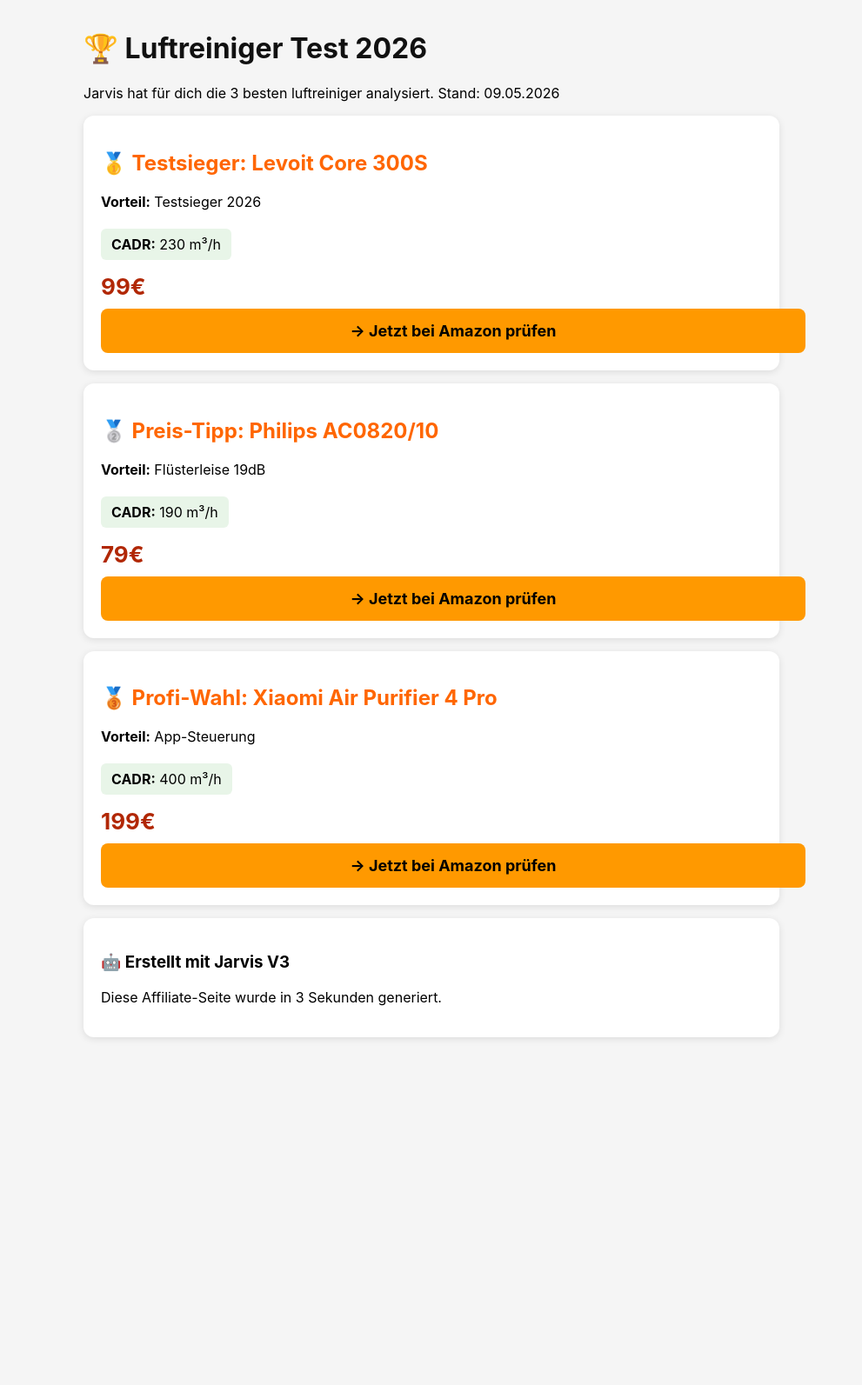
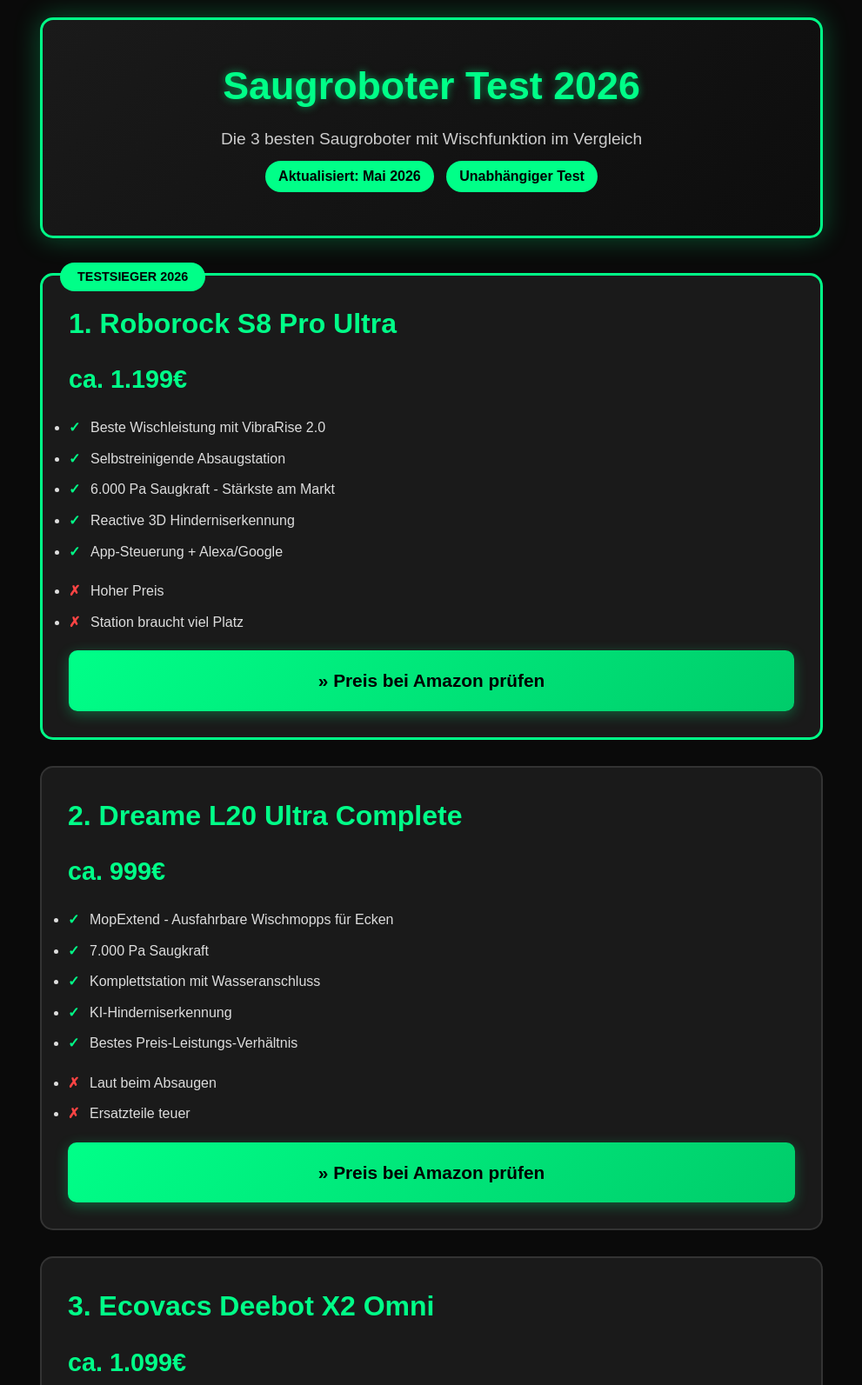
Before and after one commit to 19mejialuis84-cloud/Jarvis-sites, a plain HTML site: page index.html in a window 1280 px wide. Shown: the top 1593 px of the page at 87% size, without its empty margins (144-1135 px from the left). Before the commit the page ends 1223 px from the top, so only its background shows below. Drawn offline with Linux system fonts and the light colour scheme.

Commit message:
Saugroboter V2 live

```diff
--- a/index.html
+++ b/index.html
@@ -1,52 +1,94 @@
-
 <!DOCTYPE html>
 <html lang="de">
 <head>
     <meta charset="UTF-8">
     <meta name="viewport" content="width=device-width, initial-scale=1.0">
-        <title>Luftreiniger Test 2026 - Die 3 Besten</title>
+    <title>Saugroboter Test 2026 - Die 3 Besten mit Wischfunktion</title>
+    <meta name="description" content="Saugroboter mit Wischfunktion im Test. Roborock S8, Dreame L20, Ecovacs X2 im Vergleich. Welcher lohnt sich 2026?">
     <style>
-            body { font-family: -apple-system, Arial; margin:0; padding:15px; background:#f5f5f5; }
-            .container { max-width: 800px; margin: 0 auto; }
-            .card { background:white; border-radius:12px; padding:20px; margin:15px 0; box-shadow:0 2px 8px rgba(0,0,0,0.1); }
-            .btn { background:#FF9900; color:#000; padding:15px 25px; border:none; border-radius:8px; font-size:18px; font-weight:bold; cursor:pointer; width:100%; text-decoration:none; display:block; text-align:center; }
-            .preis { font-size:26px; color:#B12704; font-weight:bold; margin:10px 0; }
-            .cadr { background:#E8F5E8; padding:8px 12px; border-radius:6px; display:inline-block; margin:5px 0; }
-            h1 { color:#111; } h2 { color:#FF6600; }
+        * { margin: 0; padding: 0; box-sizing: border-box; }
+        body { background: #0a0a0a; color: #fff; font-family: 'Arial', sans-serif; line-height: 1.6; padding: 20px; }
+        .container { max-width: 900px; margin: 0 auto; }
+        .header { text-align: center; padding: 40px 20px; border: 3px solid #00ff88; border-radius: 15px; margin-bottom: 40px; background: linear-gradient(135deg, #1a1a1a 0%, #0d0d0d 100%); box-shadow: 0 0 30px rgba(0, 255, 136, 0.3); }
+        .header h1 { color: #00ff88; font-size: 2.8em; margin-bottom: 10px; text-shadow: 0 0 10px rgba(0, 255, 136, 0.5); }
+        .header p { color: #ccc; font-size: 1.2em; }
+        .badge { display: inline-block; background: #00ff88; color: #000; padding: 5px 15px; border-radius: 20px; font-weight: bold; margin: 10px 5px; }
+        .produkt { background: #1a1a1a; border: 2px solid #333; border-radius: 15px; padding: 30px; margin: 30px 0; transition: all 0.3s ease; }
+        .produkt:hover { border-color: #00ff88; box-shadow: 0 0 20px rgba(0, 255, 136, 0.2); transform: translateY(-5px); }
+        .produkt h2 { color: #00ff88; font-size: 2em; margin-bottom: 15px; }
+        .preis { font-size: 1.8em; color: #00ff88; font-weight: bold; margin: 15px 0; }
+        .features { margin: 20px 0; }
+        .features li { margin: 10px 0; padding-left: 25px; position: relative; color: #ddd; }
+        .features li:before { content: "✓"; position: absolute; left: 0; color: #00ff88; font-weight: bold; }
+        .contra li:before { content: "✗"; color: #ff4444; }
+        .btn { display: block; background: linear-gradient(135deg, #00ff88 0%, #00cc6a 100%); color: #000; text-align: center; padding: 18px; border-radius: 10px; text-decoration: none; font-weight: bold; font-size: 1.3em; margin-top: 20px; transition: all 0.3s ease; box-shadow: 0 4px 15px rgba(0, 255, 136, 0.3); }
+        .btn:hover { transform: scale(1.05); box-shadow: 0 6px 25px rgba(0, 255, 136, 0.5); }
+        .sieger { border: 3px solid #00ff88 !important; position: relative; }
+        .sieger:before { content: "TESTSIEGER 2026"; position: absolute; top: -15px; left: 20px; background: #00ff88; color: #000; padding: 5px 20px; border-radius: 20px; font-weight: bold; font-size: 0.9em; }
+        .footer { text-align: center; margin-top: 60px; padding: 30px; color: #666; font-size: 0.9em; border-top: 1px solid #333; }
+        .footer a { color: #00ff88; text-decoration: none; }
     </style>
 </head>
 <body>
     <div class="container">
-            <h1>🏆 Luftreiniger Test 2026</h1>
-            <p>Jarvis hat für dich die 3 besten luftreiniger analysiert. Stand: 09.05.2026</p>
-
-            <div class="card">
-                <h2>🥇 Testsieger: Levoit Core 300S</h2>
-                <p><b>Vorteil:</b> Testsieger 2026</p>
-                <p class='cadr'><b>CADR:</b> 230 m³/h</p>
-                <p class="preis">99€</p>
-                <a href="https://www.amazon.de/s?k=Levoit+luftreiniger&tag=Fairdeals21-21" target="_blank" class="btn">→ Jetzt bei Amazon prüfen</a>
+        <div class="header">
+            <h1>Saugroboter Test 2026</h1>
+            <p>Die 3 besten Saugroboter mit Wischfunktion im Vergleich</p>
+            <span class="badge">Aktualisiert: Mai 2026</span>
+            <span class="badge">Unabhängiger Test</span>
         </div>
-
-            <div class="card">
-                <h2>🥈 Preis-Tipp: Philips AC0820/10</h2>
-                <p><b>Vorteil:</b> Flüsterleise 19dB</p>
-                <p class='cadr'><b>CADR:</b> 190 m³/h</p>
-                <p class="preis">79€</p>
-                <a href="https://www.amazon.de/s?k=Philips+luftreiniger&tag=Fairdeals21-21" target="_blank" class="btn">→ Jetzt bei Amazon prüfen</a>
+        <div class="produkt sieger">
+            <h2>1. Roborock S8 Pro Ultra</h2>
+            <div class="preis">ca. 1.199€</div>
+            <ul class="features">
+                <li>Beste Wischleistung mit VibraRise 2.0</li>
+                <li>Selbstreinigende Absaugstation</li>
+                <li>6.000 Pa Saugkraft - Stärkste am Markt</li>
+                <li>Reactive 3D Hinderniserkennung</li>
+                <li>App-Steuerung + Alexa/Google</li>
+            </ul>
+            <ul class="features contra">
+                <li>Hoher Preis</li>
+                <li>Station braucht viel Platz</li>
+            </ul>
+            <a href="https://www.amazon.de/s?k=roborock+s8+pro+ultra&tag=DEIN_PARTNER_ID-21" class="btn">» Preis bei Amazon prüfen</a>
         </div>
-
-            <div class="card">
-                <h2>🥉 Profi-Wahl: Xiaomi Air Purifier 4 Pro</h2>
-                <p><b>Vorteil:</b> App-Steuerung</p>
-                <p class='cadr'><b>CADR:</b> 400 m³/h</p>
-                <p class="preis">199€</p>
-                <a href="https://www.amazon.de/s?k=Xiaomi+luftreiniger&tag=Fairdeals21-21" target="_blank" class="btn">→ Jetzt bei Amazon prüfen</a>
+        <div class="produkt">
+            <h2>2. Dreame L20 Ultra Complete</h2>
+            <div class="preis">ca. 999€</div>
+            <ul class="features">
+                <li>MopExtend - Ausfahrbare Wischmopps für Ecken</li>
+                <li>7.000 Pa Saugkraft</li>
+                <li>Komplettstation mit Wasseranschluss</li>
+                <li>KI-Hinderniserkennung</li>
+                <li>Bestes Preis-Leistungs-Verhältnis</li>
+            </ul>
+            <ul class="features contra">
+                <li>Laut beim Absaugen</li>
+                <li>Ersatzteile teuer</li>
+            </ul>
+            <a href="https://www.amazon.de/s?k=dreame+l20+ultra&tag=DEIN_PARTNER_ID-21" class="btn">» Preis bei Amazon prüfen</a>
         </div>
-
-            <div class="card">
-                <h3>🤖 Erstellt mit Jarvis V3</h3>
-                <p>Diese Affiliate-Seite wurde in 3 Sekunden generiert.</p>
+        <div class="produkt">
+            <h2>3. Ecovacs Deebot X2 Omni</h2>
+            <div class="preis">ca. 1.099€</div>
+            <ul class="features">
+                <li>Quadratisches Design - Reinigt Ecken perfekt</li>
+                <li>Heißwasser-Wischen 55°C</li>
+                <li>8.000 Pa Saugkraft</li>
+                <li>Sehr leise im Betrieb</li>
+                <li>Yiko Sprachsteuerung integriert</li>
+            </ul>
+            <ul class="features contra">
+                <li>App manchmal langsam</li>
+                <li>Weniger Zubehör als Konkurrenz</li>
+            </ul>
+            <a href="https://www.amazon.de/s?k=ecovacs+x2+omni&tag=DEIN_PARTNER_ID-21" class="btn">» Preis bei Amazon prüfen</a>
+        </div>
+        <div class="footer">
+            <p><strong>Hinweis:</strong> Als Amazon-Partner verdiene ich an qualifizierten Verkäufen.</p>
+            <p>Alle Preise inkl. MwSt. Letzte Aktualisierung: 09.05.2026</p>
+            <p>© 2026 Dein Test-Portal | <a href="#">Impressum</a> | <a href="#">Datenschutz</a></p>
         </div>
     </div>
 </body>
```
Lines whose indentation alone changed are shown as unchanged.
